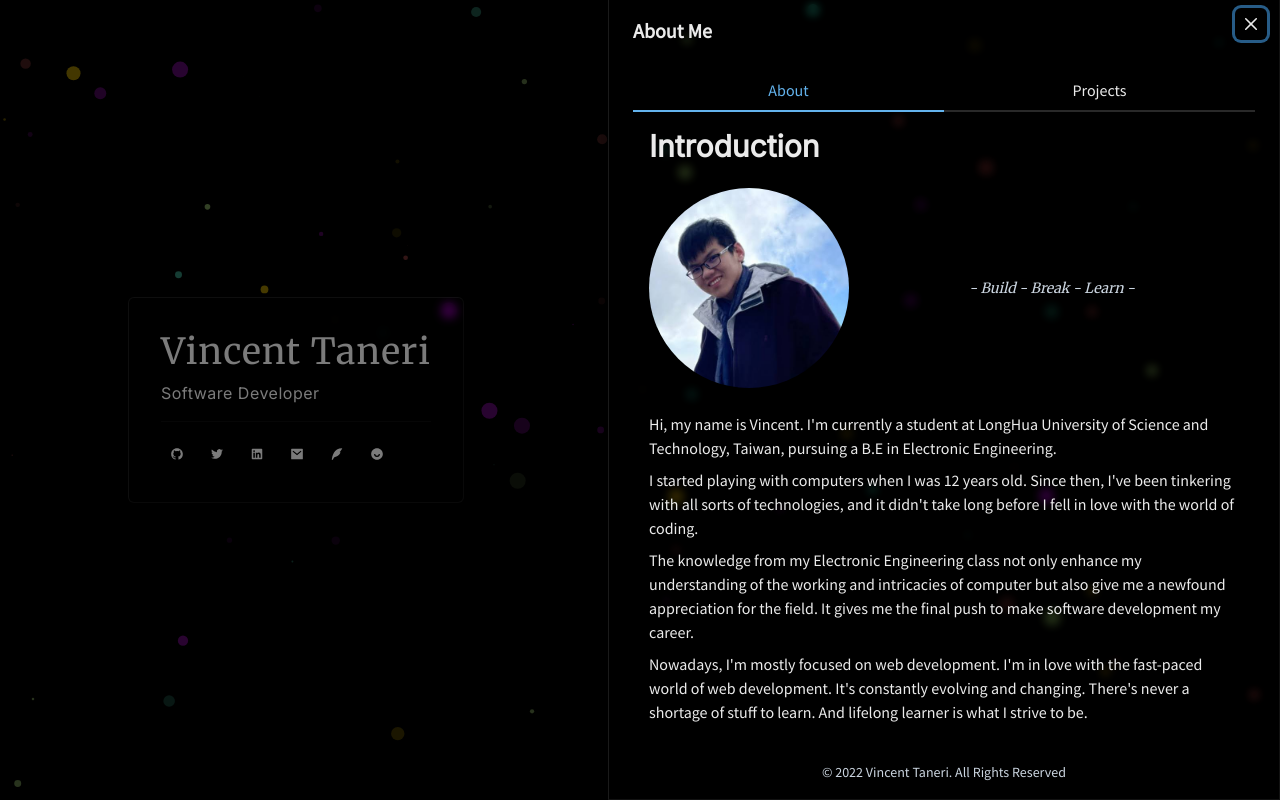
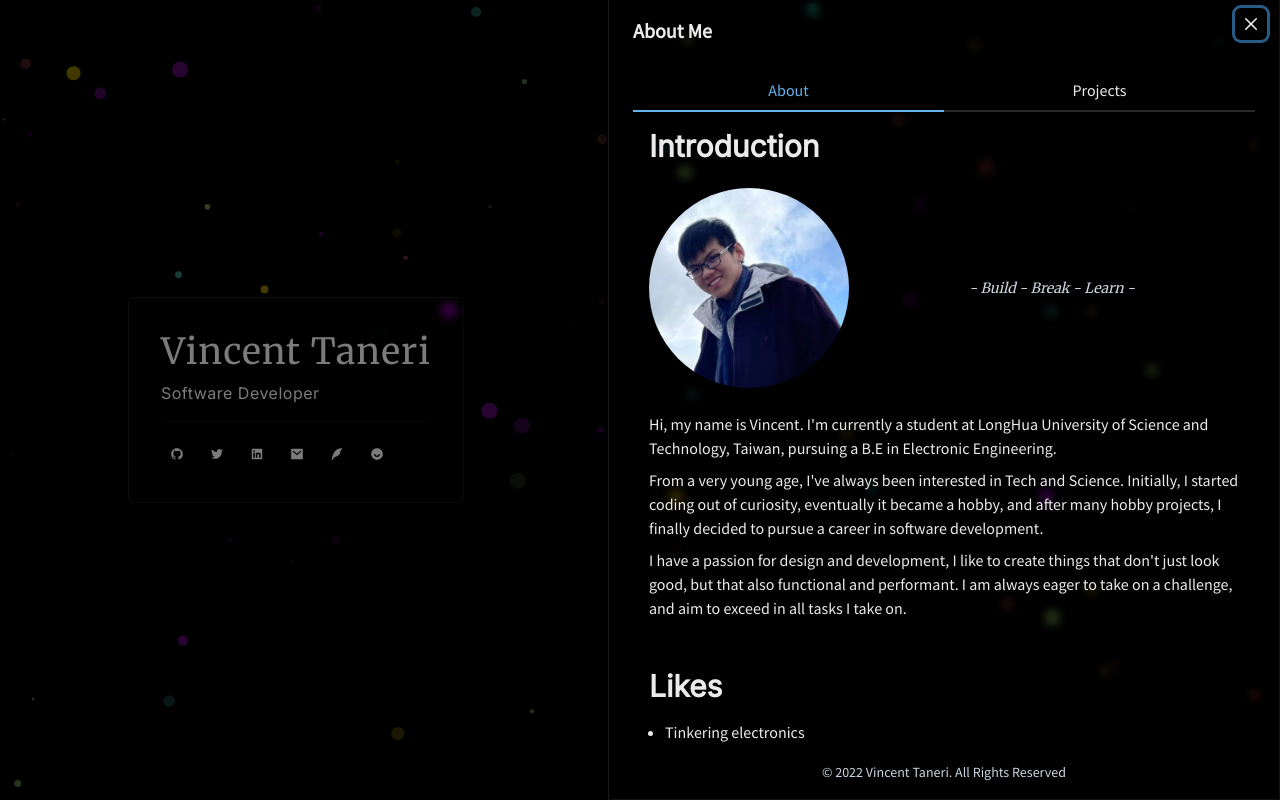
Before and after one commit to tanerijun/vitaneri-v1, a Next.js app: page / in a window 1280 px wide. Both pictures are taken after a click on the button 377 px from the left and 454 px from the top of the page. Built offline with nearby package versions, Linux system fonts and the light colour scheme.

Commit message:
Change about me content

```diff
--- a/src/components/AboutMeTabs/index.tsx
+++ b/src/components/AboutMeTabs/index.tsx
@@ -66,21 +66,16 @@ const AboutTab = () => {
           , Taiwan, pursuing a B.E in Electronic Engineering.
         </Text>
         <Text>
-          I started playing with computers when I was 12 years old. Since then,
-          I&apos;ve been tinkering with all sorts of technologies, and it
-          didn&apos;t take long before I fell in love with the world of coding.
+          From a very young age, I&apos;ve always been interested in Tech and
+          Science. Initially, I started coding out of curiosity, eventually it
+          became a hobby, and after many hobby projects, I finally decided to
+          pursue a career in software development.
         </Text>
         <Text>
-          The knowledge from my Electronic Engineering class not only enhance my
-          understanding of the working and intricacies of computer but also give
-          me a newfound appreciation for the field. It gives me the final push
-          to make software development my career.
-        </Text>
-        <Text>
-          Nowadays, I&apos;m mostly focused on web development. I&apos;m in love
-          with the fast-paced world of web development. It&apos;s constantly
-          evolving and changing. There&apos;s never a shortage of stuff to
-          learn. And lifelong learner is what I strive to be.
+          I have a passion for design and development, I like to create things
+          that don&apos;t just look good, but that also functional and
+          performant. I am always eager to take on a challenge, and aim to
+          exceed in all tasks I take on.
         </Text>
       </VStack>
       <Box>
```
